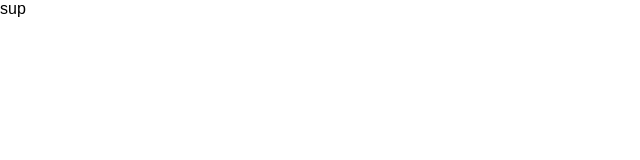
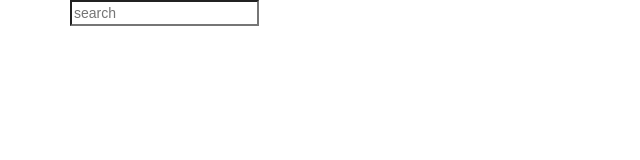
Before and after one commit to efriedla/weatherApp, a React app: page / in a window 1280 px wide. Shown: the whole page, without its empty margins (0-640 px from the left). Built offline with nearby package versions, Linux system fonts and the light colour scheme.

Commit message:
added bootstrap and search bar

```diff
--- a/public/index.html
+++ b/public/index.html
@@ -10,16 +10,10 @@
     -->
     <link rel="manifest" href="%PUBLIC_URL%/manifest.json">
     <link rel="shortcut icon" href="%PUBLIC_URL%/favicon.ico">
-    <!--
-      Notice the use of %PUBLIC_URL% in the tags above.
-      It will be replaced with the URL of the `public` folder during the build.
-      Only files inside the `public` folder can be referenced from the HTML.
-
-      Unlike "/favicon.ico" or "favicon.ico", "%PUBLIC_URL%/favicon.ico" will
-      work correctly both with client-side routing and a non-root public URL.
-      Learn how to configure a non-root public URL by running `npm run build`.
-    -->
-    <title>React App</title>
+    <link rel="stylesheet" href="https://maxcdn.bootstrapcdn.com/bootstrap/3.3.7/css/bootstrap.min.css">
+    <script src="https://ajax.googleapis.com/ajax/libs/jquery/3.3.1/jquery.min.js"></script>
+    <script src="https://maxcdn.bootstrapcdn.com/bootstrap/3.3.7/js/bootstrap.min.js"></script>
+    <title>Weather APP</title>
   </head>
   <body>
     <noscript>
--- a/src/components/App.js
+++ b/src/components/App.js
@@ -1,11 +1,13 @@
 import React, { Component } from 'react';
-
+import SearchBar from "../containers/SearchBar";
 
 class App extends Component {
   render() {
     return (
       <div >
-       sup
+        <div className="container">
+            <SearchBar />
+        </div>
       </div>
     );
   }
--- /dev/null
+++ b/src/containers/SearchBar.js
@@ -0,0 +1,11 @@
+import React, {Component} from "react";
+
+export default class SearchBar extends Component{
+    render() {
+        return(
+            <form className="form-inline">
+                <input type="search" placeholder="search" />
+            </form>
+        );
+    }
+}
```
Also changed, not shown: README.md.
